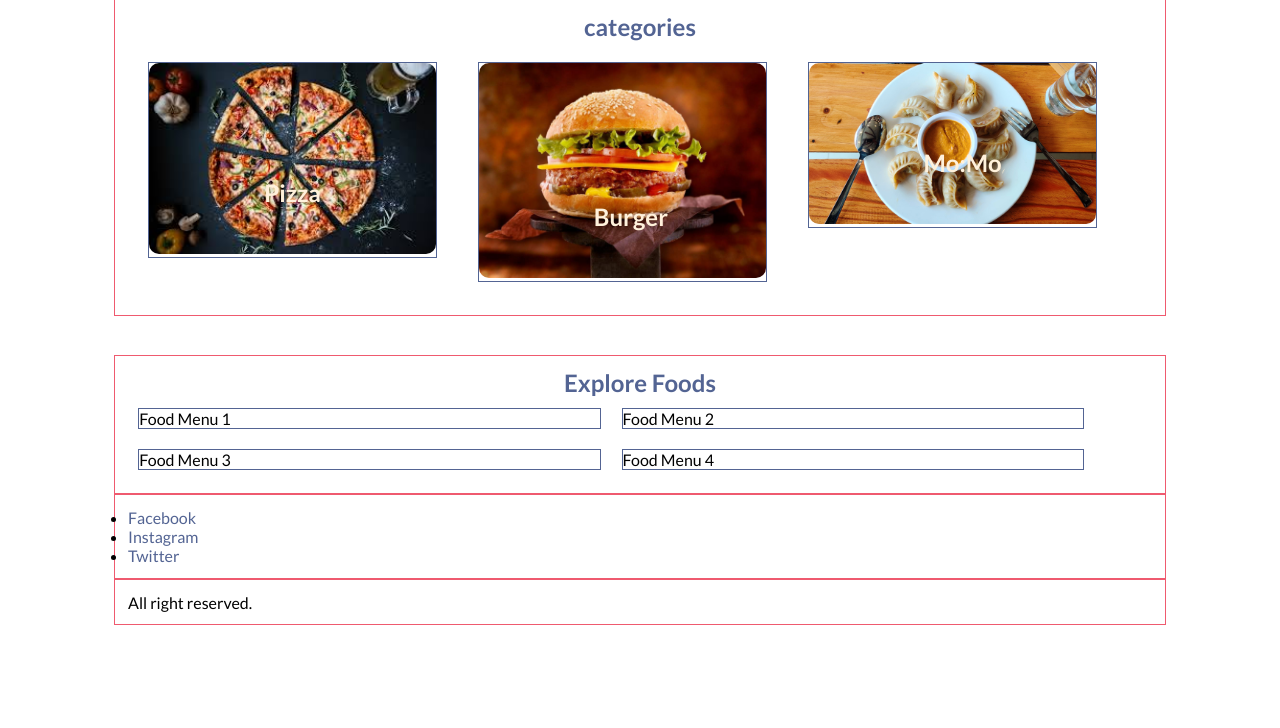
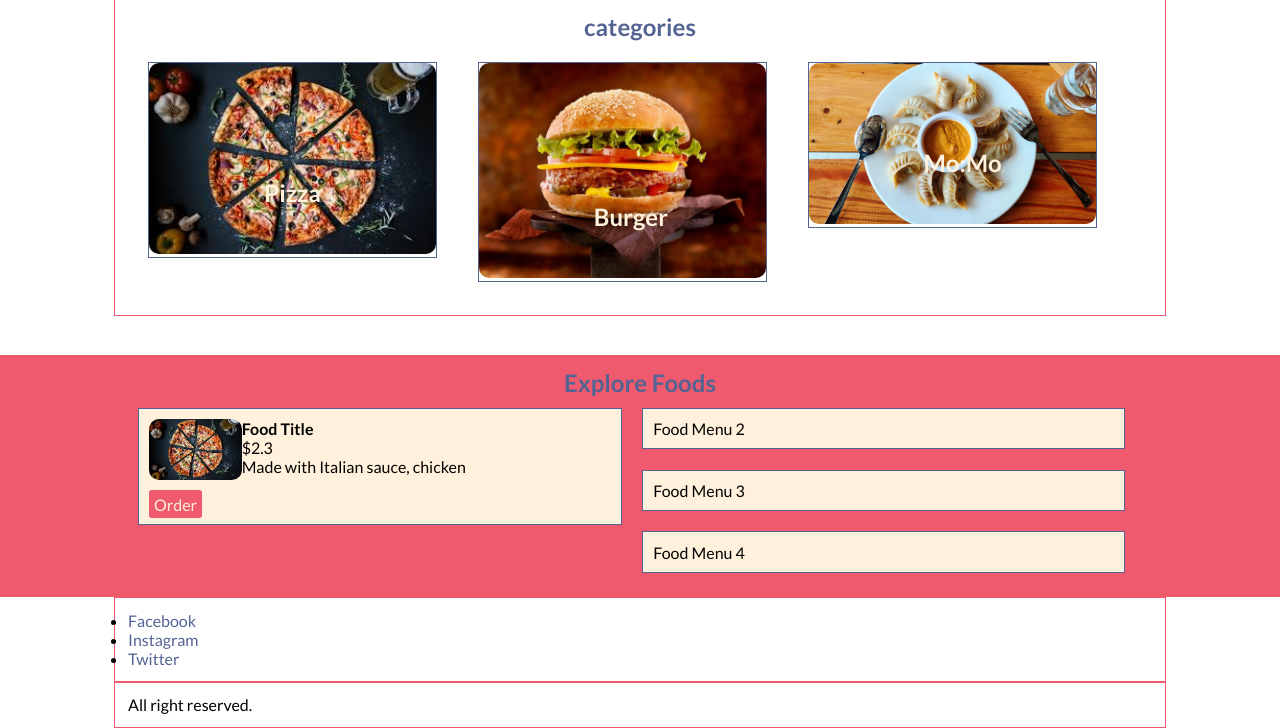
Before and after one commit to binamra-linux/foodies, a PHP site: page / in a window 1280 px wide. Shown: the part 418-1146 px from the top of the page. Before the commit the page ends 1043 px from the top, so only its background shows below. Run offline with PHP 8.4, Linux system fonts and the light colour scheme.

Commit message:
Editing Food Menu CSS

```diff
--- a/css/style.css
+++ b/css/style.css
@@ -67,6 +67,7 @@ a:hover {
 
 .btn-color:hover {
   background-color: var(--brown);
+  color: var(--secondary);
 }
 
 h2 {
@@ -143,5 +144,18 @@ h3 {
   border: 1px solid var(--grey);
   width: 45%;
   margin: 1%;
+  padding: 1%;
+  float: left;
+  background-color: var(--secondary);
+}
+
+.food-menu {
+  background-color: var(--primary);
+}
+
+.food-menu-img {
+  width: 20%;
   float: left;
 }
+
+/*1:37:00*/
--- a/index.html
+++ b/index.html
@@ -77,7 +77,19 @@
     <section class="food-menu">
       <div class="container">
         <h2 class="text-center">Explore Foods</h2>
-        <div class="food-menu-box">Food Menu 1</div>
+        <div class="food-menu-box">
+          <div class="food-menu-img">
+            <img src="images/pizza.jpeg" alt="" class="img-res img-radius" />
+          </div>
+          <div class="food-menu-description">
+            <h4>Food Title</h4>
+            <p>$2.3</p>
+            <p>Made with Italian sauce, chicken</p>
+            <br />
+            <a href="" class="btn btn-color">Order</a>
+          </div>
+          <div class="clearfix"></div>
+        </div>
         <div class="food-menu-box">Food Menu 2</div>
         <div class="food-menu-box">Food Menu 3</div>
         <div class="food-menu-box">Food Menu 4</div>
```
